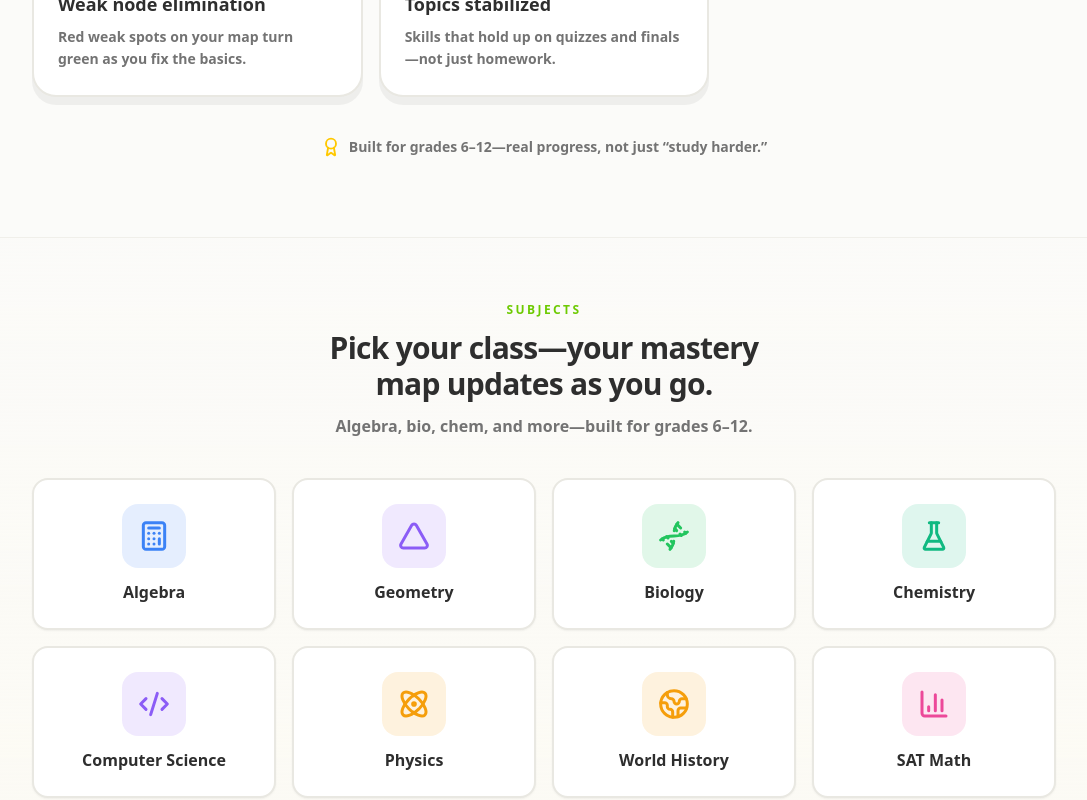
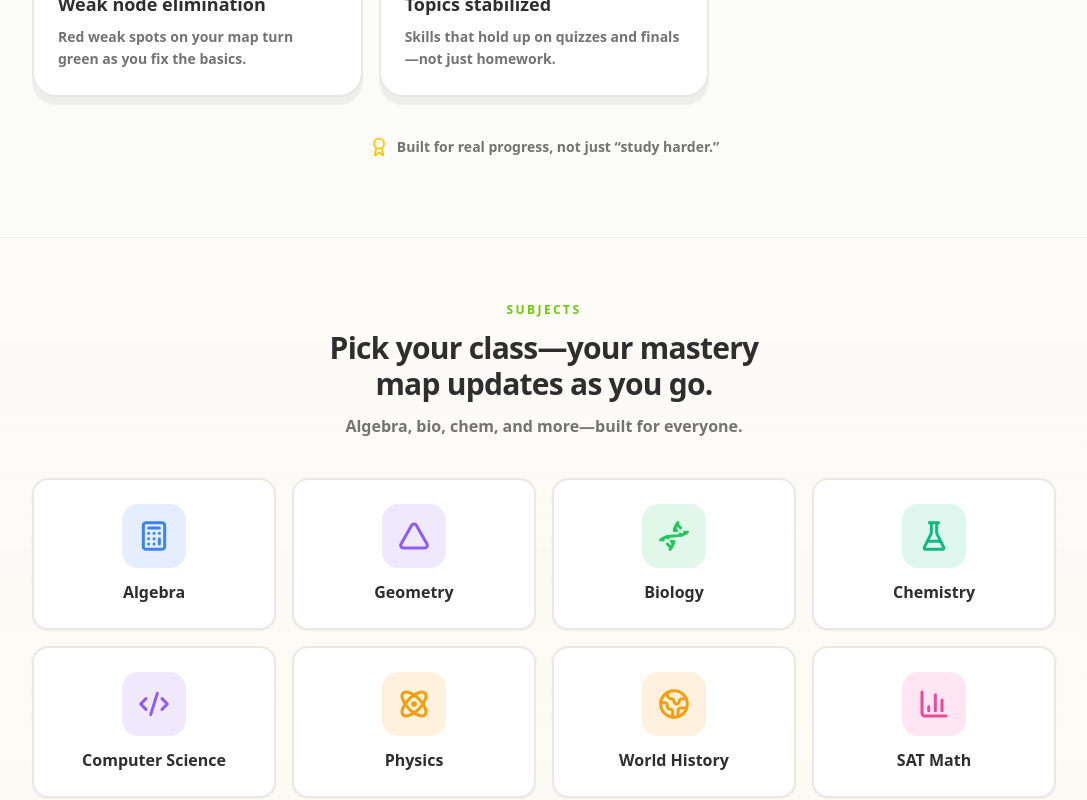
Before and after one commit to MindOrbit-AI/Learning, a Next.js app in the folder apps/web/: page / in a window 1280 px wide. Shown: the part 2180-2980 px from the top of the page, without its empty margins (96-1183 px from the left). Built offline with nearby package versions, Linux system fonts and the light colour scheme; no server answers.

Commit message:
update verbiage

```diff
--- a/apps/web/src/app/(marketing)/page.tsx
+++ b/apps/web/src/app/(marketing)/page.tsx
@@ -3,18 +3,18 @@ import { DuoLanding } from "@/features/marketing/duo-landing";
 import { defaultOgImages, defaultTwitterImages } from "@/lib/og-defaults";
 
 export const metadata: Metadata = {
-  title: { absolute: "MindOrbit — See how you actually think (grades 6–12)" },
+  title: { absolute: "MindOrbit — Transform Your Learning" },
   description:
     "Free 5-minute diagnostic for middle and high school students. Find learning gaps, fix weak foundations, and get a clear path to mastery.",
   openGraph: {
-    title: "MindOrbit — See how you actually think (grades 6–12)",
+    title: "MindOrbit — Transform Your Learning",
     description:
       "Free 5-minute diagnostic for middle and high school students. Find learning gaps, fix weak foundations, and get a clear path to mastery.",
     url: "/",
     images: defaultOgImages,
   },
   twitter: {
-    title: "MindOrbit — See how you actually think (grades 6–12)",
+    title: "MindOrbit — Transform Your Learning",
     description:
       "Free 5-minute diagnostic for middle and high school students. Find learning gaps, fix weak foundations, and get a clear path to mastery.",
     images: defaultTwitterImages,
--- a/apps/web/src/features/marketing/duo-landing-final-cta.tsx
+++ b/apps/web/src/features/marketing/duo-landing-final-cta.tsx
@@ -13,7 +13,7 @@ export function DuoLandingFinalCta() {
           Find your gaps in 5 minutes.
         </h2>
         <p className="relative mx-auto mt-4 max-w-lg text-base font-semibold text-muted-foreground sm:text-lg">
-          Run the free diagnostic and get a mastery map with the smartest order to study—grades 6–12.
+          Run the free diagnostic and get a mastery map with the smartest order to study.
         </p>
         <div className="relative mt-10 flex flex-col items-center gap-4 sm:flex-row sm:justify-center">
           <DuoPrimaryLink href="/try-diagnostic">
--- a/apps/web/src/features/marketing/duo-landing-outcomes-section.tsx
+++ b/apps/web/src/features/marketing/duo-landing-outcomes-section.tsx
@@ -95,7 +95,7 @@ export function DuoLandingOutcomesSection() {
         <ScrollReveal className="mx-auto mt-10 flex justify-center" delay={0.1}>
           <div className="flex items-center gap-2 text-sm font-extrabold text-muted-foreground">
             <Award className="h-5 w-5 text-[hsl(var(--duo-gold))]" strokeWidth={2.25} />
-            Built for grades 6–12—real progress, not just “study harder.”
+            Built for real progress, not just “study harder.”
           </div>
         </ScrollReveal>
       </div>
--- a/apps/web/src/features/marketing/duo-landing-subjects-section.tsx
+++ b/apps/web/src/features/marketing/duo-landing-subjects-section.tsx
@@ -41,7 +41,7 @@ export function DuoLandingSubjectsSection() {
             Pick your class—your mastery map updates as you go.
           </h2>
           <p className="mt-3 text-sm font-semibold text-muted-foreground sm:text-base">
-            Algebra, bio, chem, and more—built for grades 6–12.
+            Algebra, bio, chem, and more—built for everyone.
           </p>
         </ScrollReveal>
 
```
